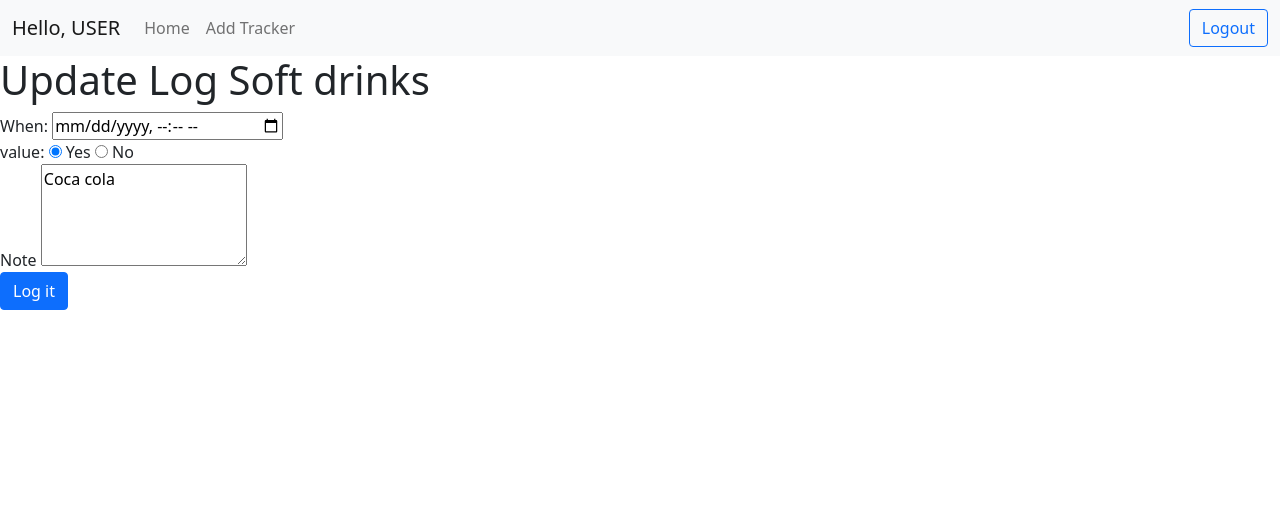
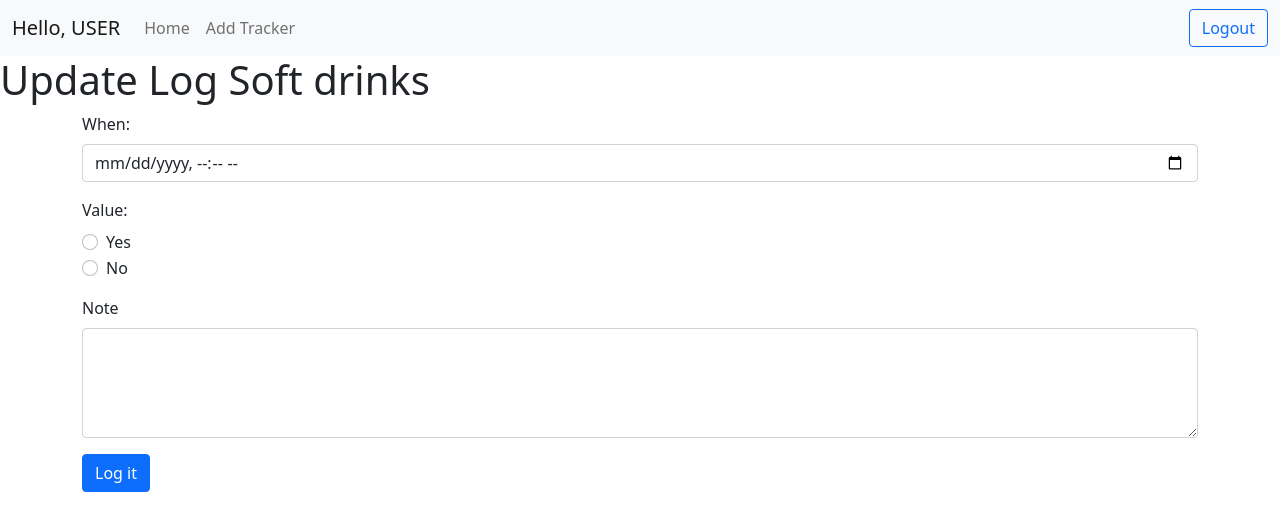
Before and after one commit to Manukumar-B-IITM/TrackerProject, a Flask app: page /activity/13/update in a window 1280 px wide. Shown: the top 531 px of the page. Run offline with Flask 2, Linux system fonts and the light colour scheme; data comes from the database, SQL or seed files in the repository.

Commit message:
Update log_update.html

```diff
--- a/templates/log_update.html
+++ b/templates/log_update.html
@@ -7,61 +7,90 @@
     {% include './navbar.html' %}
 
     <h1>Update Log {{ tracker.name }}</h1>
-    <form action="/activity/{{ activity.id }}/update" method="POST" id="update-tracker-log">
-        <div>
-            <label>When: </label>
-            <input type="datetime-local" name="timestamp" id="whenDateTime" required />
+    <form action="/activity/{{ activity.id }}/update" class="container" method="POST" id="update-tracker-log">
+        <div class="mb-3">
+            <label class="form-label">When: </label>
+            <input type="datetime-local" class="form-control" name="timestamp" id="whenDateTime" required />
         </div>
 
         {% if tracker.type == 1 %}
-        <div>
-            <label>value:</label>
-            <input type="text" name="tvalue"  value="{{ activity.value }}" required />
+        <div class="mb-3">
+            <label class="form-label">Value:</label>
+            <input type="text" class="form-control" name="tvalue" required />
         </div>
 
         {% elif tracker.type == 2 %}
-        <div>
+        <div class="mb-3">
             {% set options = tracker.settings.split(',') %}
-            {% set currOptions = activity.value.split(',') %}
-            <label>Select:</label>
+            <label class="form-label">Select:</label>
             {% for p in options %}
-            <input type="checkbox" name="tvalue" value="{{p}}"  {{ "checked" if p in currOptions }} />
-            <label>{{p}}</label>
+            <div class="form-check">
+                <input type="checkbox" class="form-check-input" name="tvalue" value="{{p}}" />
+                <label class="form-check-label">{{p}}</label>
+            </div>
             {% endfor %}
+
         </div>
 
         {% elif tracker.type == 3 %}
-        <div>
-            {% set timeValues = activity.value.split(',') %}
-            <label>Hours:</label>
-            <input type="text" name="tvalue" required value="{{ timeValues[0] }}"/>
+        <div class="mb-3">
+            <label class="form-label">Hours:</label>
+            <input type="text" class="form-control" name="tvalue" required />
         </div>
-        <div>
-            <label>Minutes:</label>
-            <input type="text" name="tvalue" required value="{{ timeValues[1] }}"/>
+        <div class="mb-3">
+            <label class="form-label">Minutes:</label>
+            <!-- <input type="text" class="form-control" name="tvalue" required /> -->
+            <!-- <input type="range" class="form-range" min="0" max="59"  step="1" id="customRange2" name="tvalue" required> -->
+            <select class="form-select" name="tvalue" aria-label="Default select example">
+                <!-- <option selected>Open this select menu</option> -->
+                {% for min in range(0,60) %}
+                <option value="{{min}}">{{min}}</option>
+                {% endfor %}
+            </select>
         </div>
-        <div>
-            <label>Seconds:</label>
-            <input type="text" name="tvalue" required value="{{ timeValues[2] }}"/>
+        <div class="mb-3">
+            <label class="form-label">Seconds:</label>
+            <!-- <input type="text" class="form-control" name="tvalue" required /> -->
+            <!-- <input type="range" class="form-range" min="0" max="59" step="1" id="customRange2" name="tvalue"
+                required> -->
+            <select class="form-select" name="tvalue" aria-label="Default select example">
+                <!-- <option selected>Open this select menu</option> -->
+                {% for sec in range(0,60) %}
+                <option value="{{sec}}">{{sec}}</option>
+                {% endfor %}
+            </select>
         </div>
 
         {% elif tracker.type == 4 %}
-        <div>
-            <label>value:</label>
-            <input type="radio" id="yes" name="tvalue" value="1" {{ "checked" if activity.value == "1" }}>
-            <label>Yes</label>
-            <input type="radio" id="no" name="tvalue" value="0" {{ "checked" if activity.value == "0" }}>
-            <label>No</label>
+        <div class="mb-3">
+            <label class="form-label">Value:</label>
+            <div class="form-check">
+                <input class="form-check-input" type="radio" name="flexRadioDefault" id="flexRadioDefault1" value="1">
+                <label class="form-check-label" for="flexRadioDefault1">
+                    Yes
+                </label>
+            </div>
+            <div class="form-check">
+                <input class="form-check-input" type="radio" name="flexRadioDefault" id="flexRadioDefault1" value="0">
+                <label class="form-check-label" for="flexRadioDefault1">
+                    No
+                </label>
+            </div>
+            <!-- <input type="radio" id="yes" name="tvalue" value="1"> -->
+            <!-- <label>Yes</label> -->
+            <!-- <input type="radio" id="no" name="tvalue" value="0">
+             -->
+            <!-- <label>No</label> -->
         </div>
 
         {% endif %}
-        <div>
-            <label>Note</label>
-            <textarea type="text" rows="4" name="note" >{{ activity.note }}</textarea>
+        <div class="mb-3">
+            <label class="form-label">Note</label>
+            <textarea type="text" class="form-control" rows="4" name="note"></textarea>
         </div>
 
-        <div>
-            <input class="btn btn-primary" type="submit" value="Log it">
+        <div class="mb-3">
+            <input class="btn btn-primary" class="form-control" type="submit" value="Log it">
         </div>
     </form>
 
```
